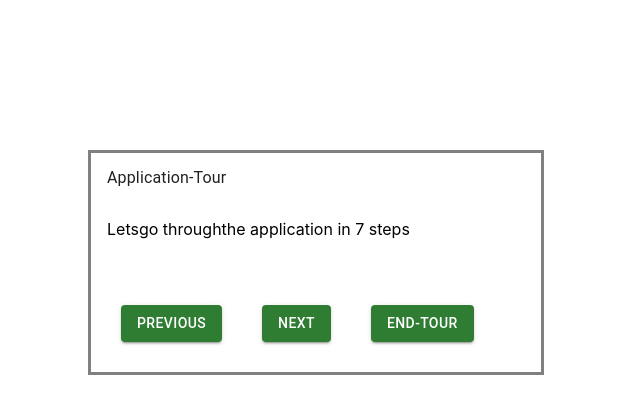
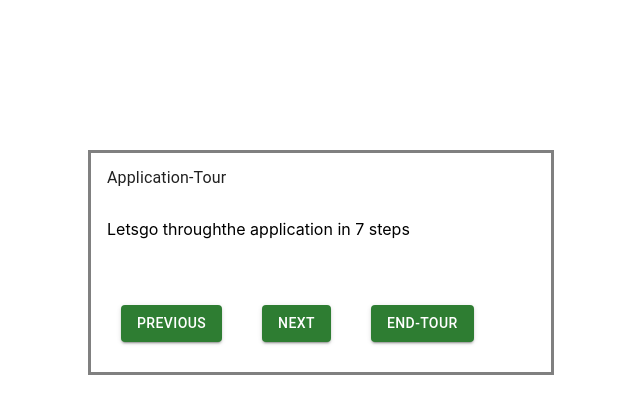
Before and after one commit to laksh-08/my-tour, a React (Create React App) app: page / in a window 1280 px wide. Shown: the top 414 px of the page, without its empty margins (112-752 px from the left). Built offline with nearby package versions, Linux system fonts and the light colour scheme.

Commit message:
change width

```diff
--- a/src/Components/Tour.js
+++ b/src/Components/Tour.js
@@ -73,7 +73,7 @@ export default
 
 
       <Grid sx={Application.box}>
-         <Box sx={{ maxWidth: 450, maxHeight:300,border:'3px solid gray'}}  >
+         <Box sx={{ maxWidth: 460, maxHeight:300,border:'3px solid gray'}}  >
           <Paper
             square
             elevation={0}
```
